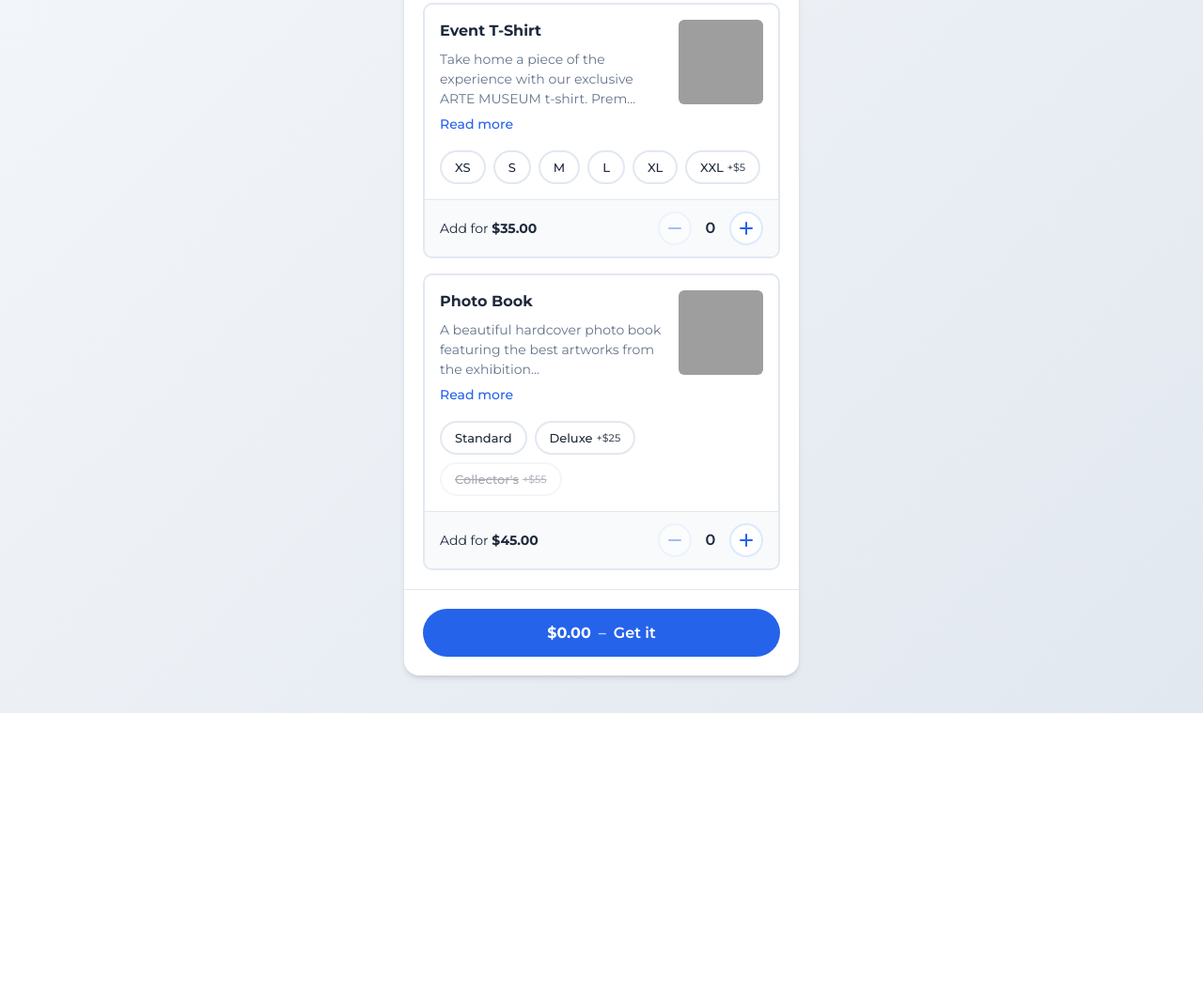
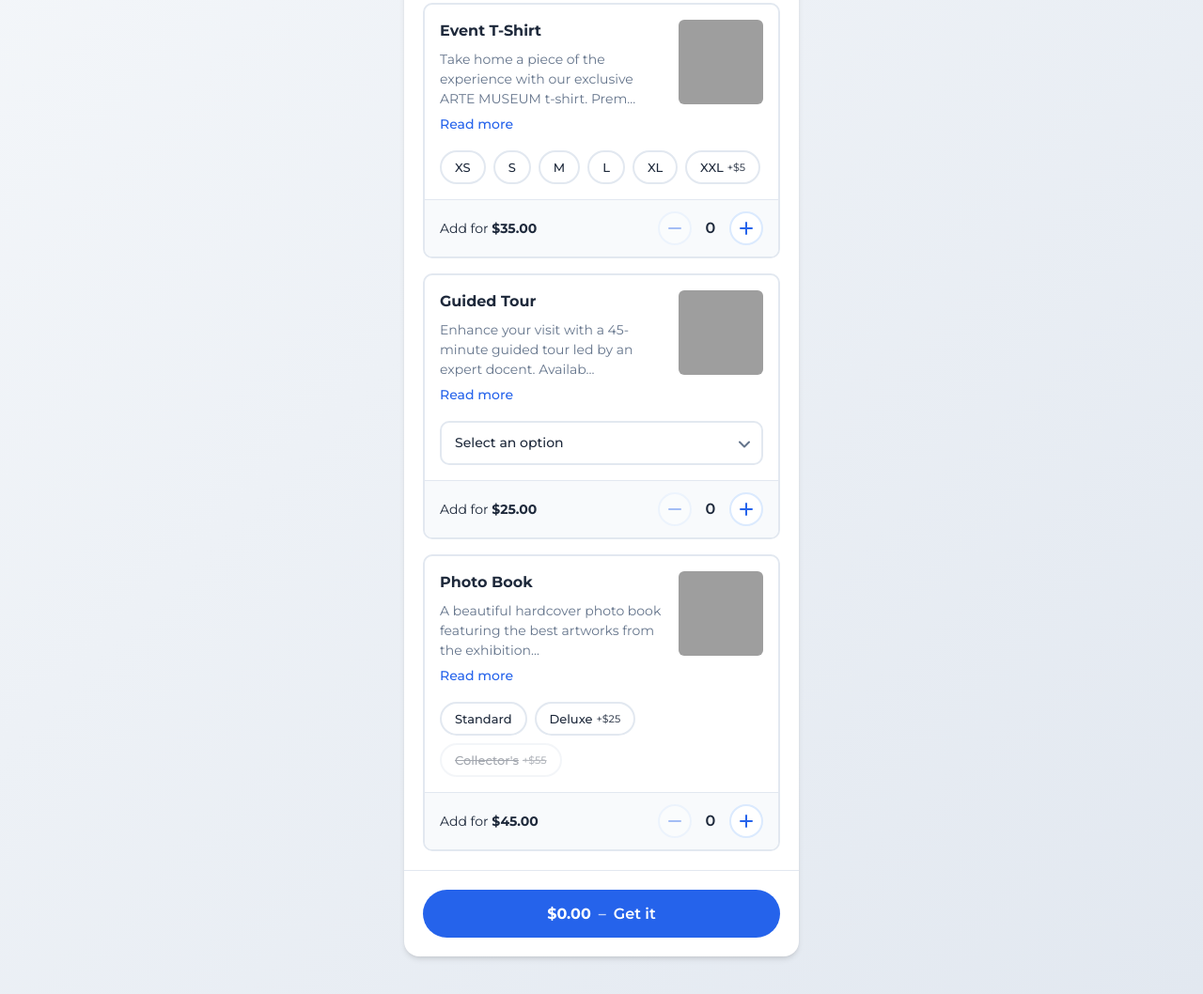
Before and after one commit to Claveler/variants-in-fever, an Astro site in the folder frontend/: page / in a window 1280 px wide. Shown: the part 744-1802 px from the top of the page at 94% size. Before the commit the page ends 1503 px from the top, so only its background shows below. Built offline with nearby package versions, Linux system fonts and the light colour scheme; Astro itself is replaced by a stand-in of ours; grey boxes are pictures that could not be loaded.

Commit message:
Add dropdown variant selector for add-ons

```diff
--- a/frontend/src/components/AddOnCard.astro
+++ b/frontend/src/components/AddOnCard.astro
@@ -18,6 +18,7 @@ interface Props {
   requiresTicketType?: string;
   hasError?: boolean;
   variants?: Variant[];
+  variantDisplay?: 'buttons' | 'dropdown';
   selectedVariant?: string;
 }
 
@@ -31,6 +32,7 @@ const {
   requiresTicketType,
   hasError = false,
   variants = [],
+  variantDisplay = 'buttons',
   selectedVariant
 } = Astro.props;
 
@@ -48,6 +50,17 @@ const selectedVariantData = hasVariants && selectedVariant
 const displayPrice = selectedVariantData
   ? price + selectedVariantData.price_modifier
   : price;
+
+// Format variant option text for dropdown
+const formatVariantOption = (variant: Variant) => {
+  let text = variant.name;
+  if (variant.price_modifier > 0) {
+    text += ` (+$${variant.price_modifier.toFixed(0)})`;
+  } else if (variant.price_modifier < 0) {
+    text += ` (-$${Math.abs(variant.price_modifier).toFixed(0)})`;
+  }
+  return text;
+};
 ---
 
 <div
@@ -55,6 +68,7 @@ const displayPrice = selectedVariantData
   data-addon-id={id}
   data-requires-ticket={requiresTicketType || ''}
   data-has-variants={hasVariants ? 'true' : 'false'}
+  data-variant-display={variantDisplay}
   class:list={[{ 'has-quantity': quantity > 0, 'has-error': hasError }]}
 >
   <div class="addon-main">
@@ -72,9 +86,9 @@ const displayPrice = selectedVariantData
     </div>
   </div>
 
-  {hasVariants && (
+  {hasVariants && variantDisplay === 'buttons' && (
     <div class="addon-variants">
-      <div class="variant-selector" data-addon-id={id}>
+      <div class="variant-selector variant-buttons" data-addon-id={id}>
         {variants.map((variant) => (
           <button
             type="button"
@@ -89,6 +103,30 @@ const displayPrice = selectedVariantData
             )}
           </button>
         ))}
+      </div>
+    </div>
+  )}
+
+  {hasVariants && variantDisplay === 'dropdown' && (
+    <div class="addon-variants">
+      <div class="variant-selector variant-dropdown" data-addon-id={id}>
+        <select class="variant-select" data-addon-id={id}>
+          <option value="" disabled selected>Select an option</option>
+          {variants.map((variant) => (
+            <option
+              value={variant.id}
+              data-price-modifier={variant.price_modifier}
+              disabled={!variant.available}
+            >
+              {formatVariantOption(variant)}{!variant.available ? ' (Sold out)' : ''}
+            </option>
+          ))}
+        </select>
+        <div class="select-arrow">
+          <svg width="12" height="8" viewBox="0 0 12 8" fill="none" xmlns="http://www.w3.org/2000/svg">
+            <path d="M1 1.5L6 6.5L11 1.5" stroke="currentColor" stroke-width="2" stroke-linecap="round" stroke-linejoin="round"/>
+          </svg>
+        </div>
       </div>
     </div>
   )}
@@ -178,7 +216,8 @@ const displayPrice = selectedVariantData
     padding: 0 16px 16px;
   }
 
-  .variant-selector {
+  /* Button variant styles */
+  .variant-buttons {
     display: flex;
     flex-wrap: wrap;
     gap: 8px;
@@ -225,6 +264,52 @@ const displayPrice = selectedVariantData
     opacity: 1;
   }
 
+  /* Dropdown variant styles */
+  .variant-dropdown {
+    position: relative;
+    width: 100%;
+  }
+
+  .variant-select {
+    width: 100%;
+    padding: 12px 40px 12px 14px;
+    border: 2px solid var(--border-color);
+    border-radius: var(--radius-md);
+    background: var(--bg-white);
+    font-family: inherit;
+    font-size: 14px;
+    font-weight: 500;
+    color: var(--text-primary);
+    cursor: pointer;
+    appearance: none;
+    -webkit-appearance: none;
+    -moz-appearance: none;
+    transition: border-color 0.15s ease;
+  }
+
+  .variant-select:hover {
+    border-color: var(--fever-blue);
+  }
+
+  .variant-select:focus {
+    outline: none;
+    border-color: var(--fever-blue);
+    box-shadow: 0 0 0 3px var(--fever-blue-light);
+  }
+
+  .variant-select option:disabled {
+    color: var(--text-muted);
+  }
+
+  .select-arrow {
+    position: absolute;
+    right: 14px;
+    top: 50%;
+    transform: translateY(-50%);
+    pointer-events: none;
+    color: var(--text-secondary);
+  }
+
   .addon-footer {
     display: flex;
     justify-content: space-between;
--- a/frontend/src/components/TicketSelector.astro
+++ b/frontend/src/components/TicketSelector.astro
@@ -28,6 +28,7 @@ interface AddOn {
   requires_ticket_type?: string;
   min_required_tickets: number;
   variants?: Variant[];
+  variant_display?: 'buttons' | 'dropdown';
 }
 
 interface Props {
@@ -88,6 +89,7 @@ addons.forEach(a => initialAddonQuantities[a.id] = 0);
             quantity={0}
             requiresTicketType={addon.requires_ticket_type}
             variants={addon.variants}
+            variantDisplay={addon.variant_display || 'buttons'}
           />
         ))}
       </div>
@@ -174,7 +176,7 @@ addons.forEach(a => initialAddonQuantities[a.id] = 0);
         if (addon.variants && addon.variants.length > 0 && !addonState.variant_id) {
           errors.push({
             addon_id: addon.id,
-            message: `Please select a size/option for ${addon.name} before adding to cart.`
+            message: `Please select an option for ${addon.name} before adding to cart.`
           });
         }
       }
@@ -305,7 +307,7 @@ addons.forEach(a => initialAddonQuantities[a.id] = 0);
     updateUI();
   }
 
-  // Handle variant selection
+  // Handle variant selection (for both buttons and dropdowns)
   function handleVariantSelect(addonId, variantId) {
     const addon = addons.find(a => a.id === addonId);
     if (!addon || !addon.variants) return;
@@ -313,12 +315,18 @@ addons.forEach(a => initialAddonQuantities[a.id] = 0);
     const addonState = state.addons[addonId];
     addonState.variant_id = variantId;
 
-    // Update variant button states
-    const variantSelector = document.querySelector(`.variant-selector[data-addon-id="${addonId}"]`);
-    if (variantSelector) {
-      variantSelector.querySelectorAll('.variant-btn').forEach(btn => {
+    // Update variant button states (for button display)
+    const variantButtons = document.querySelector(`.variant-buttons[data-addon-id="${addonId}"]`);
+    if (variantButtons) {
+      variantButtons.querySelectorAll('.variant-btn').forEach(btn => {
         btn.classList.toggle('selected', btn.dataset.variantId === variantId);
       });
+    }
+
+    // Update dropdown selected value (for dropdown display)
+    const variantDropdown = document.querySelector(`.variant-dropdown[data-addon-id="${addonId}"] .variant-select`);
+    if (variantDropdown) {
+      variantDropdown.value = variantId;
     }
 
     // Update displayed price
@@ -327,7 +335,7 @@ addons.forEach(a => initialAddonQuantities[a.id] = 0);
     updateUI();
   }
 
-  // Event delegation for quantity buttons
+  // Event delegation for quantity buttons and variant buttons
   document.addEventListener('click', (e) => {
     // Quantity button clicks
     const btn = e.target.closest('.qty-btn');
@@ -357,6 +365,19 @@ addons.forEach(a => initialAddonQuantities[a.id] = 0);
         handleVariantSelect(addonId, variantId);
       }
       return;
+    }
+  });
+
+  // Event listener for dropdown changes
+  document.addEventListener('change', (e) => {
+    const select = e.target.closest('.variant-select');
+    if (select) {
+      const addonId = select.dataset.addonId;
+      const variantId = select.value;
+
+      if (addonId && variantId) {
+        handleVariantSelect(addonId, variantId);
+      }
     }
   });
 
--- a/frontend/src/pages/index.astro
+++ b/frontend/src/pages/index.astro
@@ -33,7 +33,8 @@ const eventData = {
       image_url: "https://images.unsplash.com/photo-1545558014-8692077e9b5c?w=400&h=400&fit=crop",
       requires_ticket_type: "adult",
       min_required_tickets: 1,
-      variants: null
+      variants: null,
+      variant_display: "buttons"
     },
     {
       id: "tshirt",
@@ -43,6 +44,7 @@ const eventData = {
       image_url: "https://images.unsplash.com/photo-1521572163474-6864f9cf17ab?w=400&h=400&fit=crop",
       requires_ticket_type: null,
       min_required_tickets: 0,
+      variant_display: "buttons",
       variants: [
         { id: "xs", name: "XS", price_modifier: 0, available: true },
         { id: "s", name: "S", price_modifier: 0, available: true },
@@ -53,6 +55,25 @@ const eventData = {
       ]
     },
     {
+      id: "guided-tour",
+      name: "Guided Tour",
+      description: "Enhance your visit with a 45-minute guided tour led by an expert docent. Available in multiple languages with flexible scheduling options.",
+      price: 25.00,
+      image_url: "https://images.unsplash.com/photo-1587825140708-dfaf72ae4b04?w=400&h=400&fit=crop",
+      requires_ticket_type: null,
+      min_required_tickets: 0,
+      variant_display: "dropdown",
+      variants: [
+        { id: "en-10am", name: "English - 10:00 AM", price_modifier: 0, available: true },
+        { id: "en-2pm", name: "English - 2:00 PM", price_modifier: 0, available: true },
+        { id: "en-5pm", name: "English - 5:00 PM", price_modifier: 0, available: false },
+        { id: "es-11am", name: "Spanish - 11:00 AM", price_modifier: 0, available: true },
+        { id: "es-3pm", name: "Spanish - 3:00 PM", price_modifier: 0, available: true },
+        { id: "fr-12pm", name: "French - 12:00 PM", price_modifier: 5, available: true },
+        { id: "private", name: "Private Tour (any language)", price_modifier: 75, available: true }
+      ]
+    },
+    {
       id: "photobook",
       name: "Photo Book",
       description: "A beautiful hardcover photo book featuring the best artworks from the exhibition. Choose your preferred edition.",
@@ -60,6 +81,7 @@ const eventData = {
       image_url: "https://images.unsplash.com/photo-1544947950-fa07a98d237f?w=400&h=400&fit=crop",
       requires_ticket_type: null,
       min_required_tickets: 0,
+      variant_display: "buttons",
       variants: [
         { id: "standard", name: "Standard", price_modifier: 0, available: true },
         { id: "deluxe", name: "Deluxe", price_modifier: 25, available: true },
```
